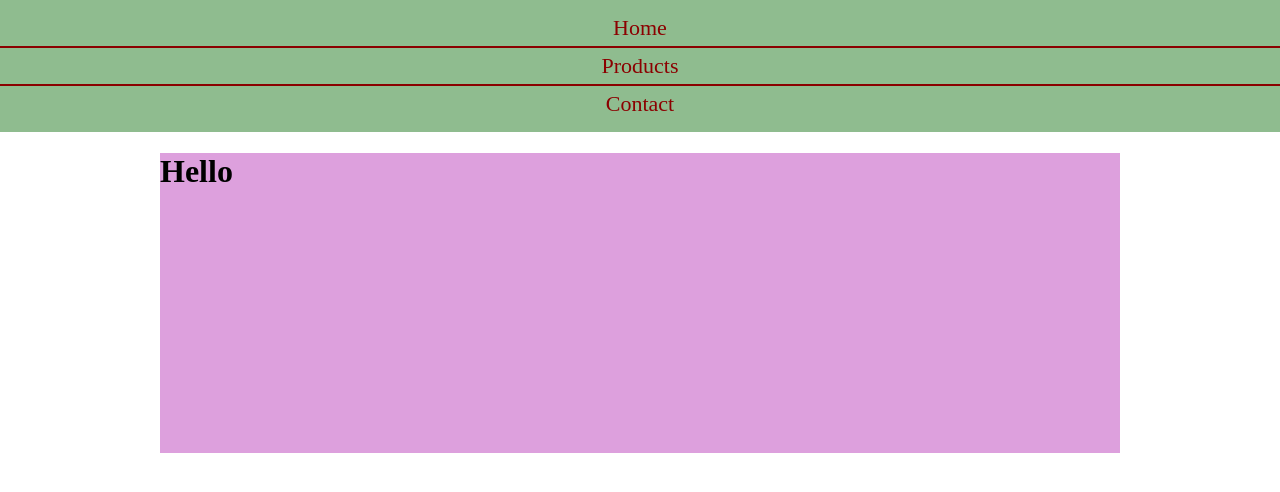
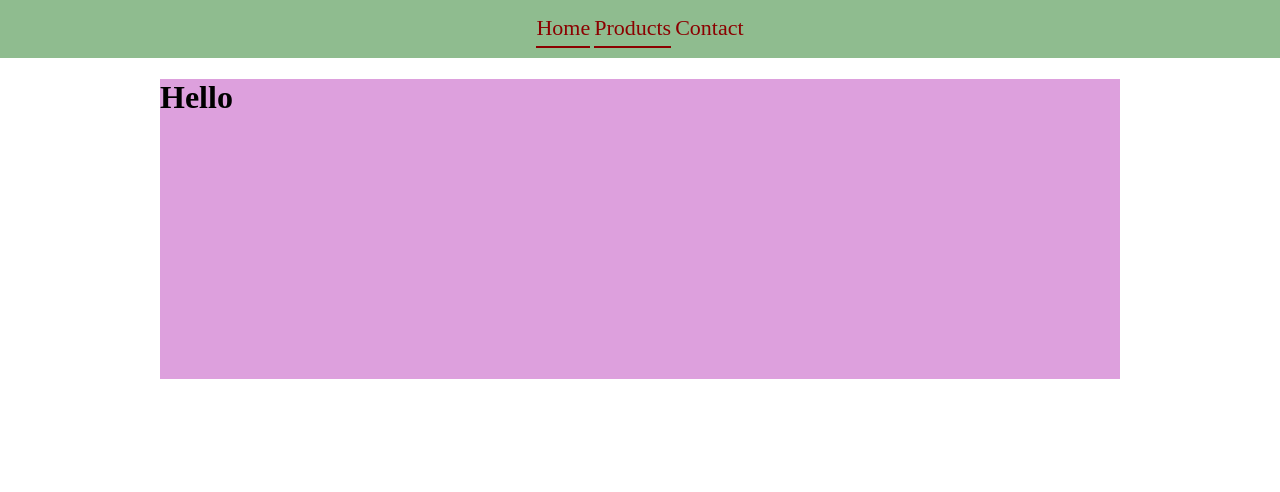
Before and after one commit to Retrocherry/SMCSpring19_WD2-1, a plain HTML site: page Class2/index.html in a window 1280 px wide. Drawn offline with Linux system fonts and the light colour scheme.

Commit message:
First switch of navbar layout on a breakpoint

```diff
--- a/Class2/main.css
+++ b/Class2/main.css
@@ -37,6 +37,10 @@ nav.navbar a {
         width: 750px;
         margin: 0px auto;
     }
+
+    nav.navbar li {
+        display: inline-block;
+    }
 }
 
 @media(min-width: 992px){
```
